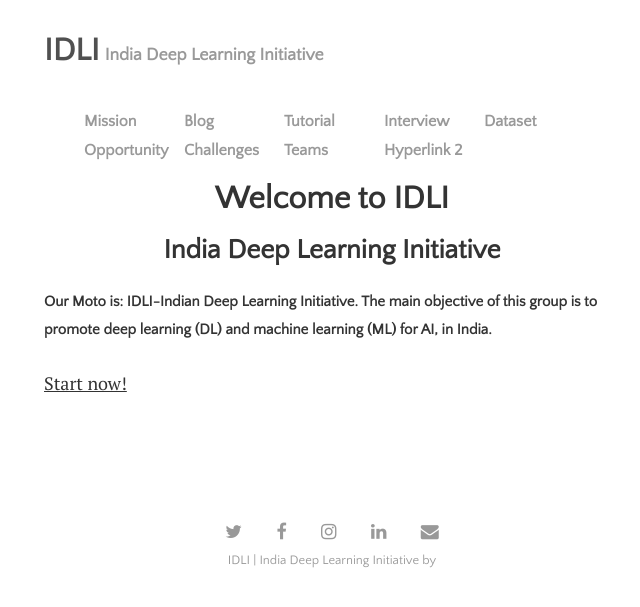
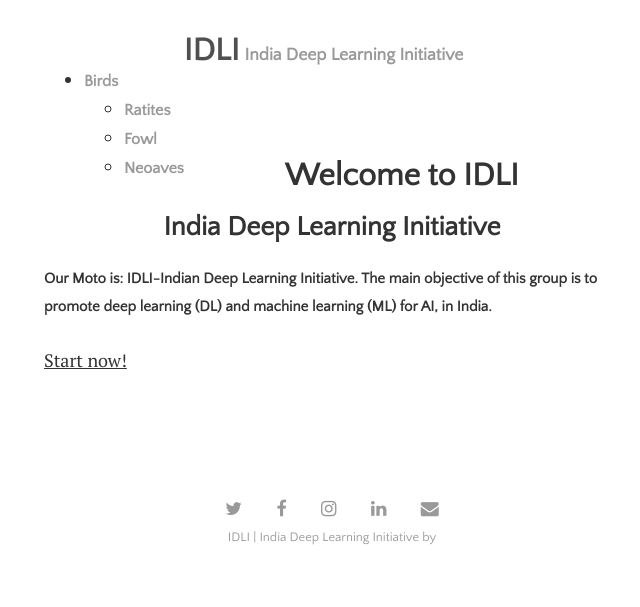
Before and after one commit to IndiaDeepLearningInitiative-IDLI/IndiaDeepLearningInitiative-IDLI.github.io, a Jekyll site: the page built from index.html, in a window 1280 px wide. Shown: the top 607 px of the page, without its empty margins (308-948 px from the left). Built offline with Jekyll 4.4.1, drawn with Linux system fonts in a browser that asks for light colours; nearby versions of some CDN libraries; the list of posts is cut into pages by our own code; comment, search, counter and statistics services are not loaded.

Commit message:
checking

```diff
--- a/_includes/menu.html
+++ b/_includes/menu.html
@@ -1,20 +1,12 @@
 <div class="menu">
-  <div>
-    <ul class="menu">
-      <li><a href="{{ site.github.url }}/mission.html">Mission</a></li>
-      <li><a href="{{ site.github.url }}/blog.html">Blog</a></li>
-      <li><a href="{{ site.github.url }}/tutorial.html">Tutorial</a></li>
-      <li><a href="{{ site.github.url }}/interview.html">Interview</a></li>
-      <li><a href="{{ site.github.url }}/dataset.html">Dataset</a></li>
-      <li><a href="{{ site.github.url }}/opportunity.html">Opportunity</a></li>
-      <li><a href="{{ site.github.url }}/challenge.html">Challenges</a></li>
-      <li><a href="{{ site.github.url }}/team.html">Teams</a></li>
-      <li class="sub1"><a href="#">Hyperlink 2</a>
+  <ul>
+    <li>
+        <a href="">Birds</a>
         <ul>
-            <li><a href="#">Hyperlink 2.1</a></li>
-            <li><a href="#">Hyperlink 2.2</a></li>
+            <li><a href="">Ratites</a></li>
+            <li><a href="">Fowl</a></li>
+            <li><a href="">Neoaves</a></li>
         </ul>
     </li>
-   </ul>
-  </div>
+  </ul>
 </div>
```
